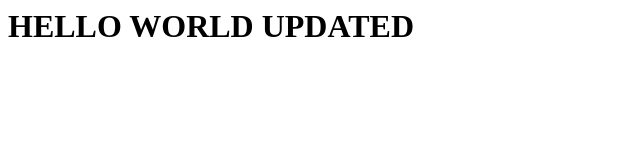
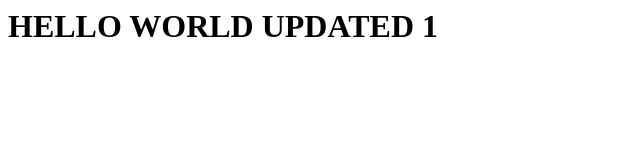
Before and after one commit to minhhieuuet/html-demo, a plain HTML site: page index.html in a window 1280 px wide. Shown: the full height of the page, 0-640 px from the left. Drawn offline with Linux system fonts and the light colour scheme.

Commit message:
Update index.html

```diff
--- a/index.html
+++ b/index.html
@@ -1 +1 @@
-<h1>HELLO WORLD UPDATED</h1>
+<h1>HELLO WORLD UPDATED 1</h1>
```
